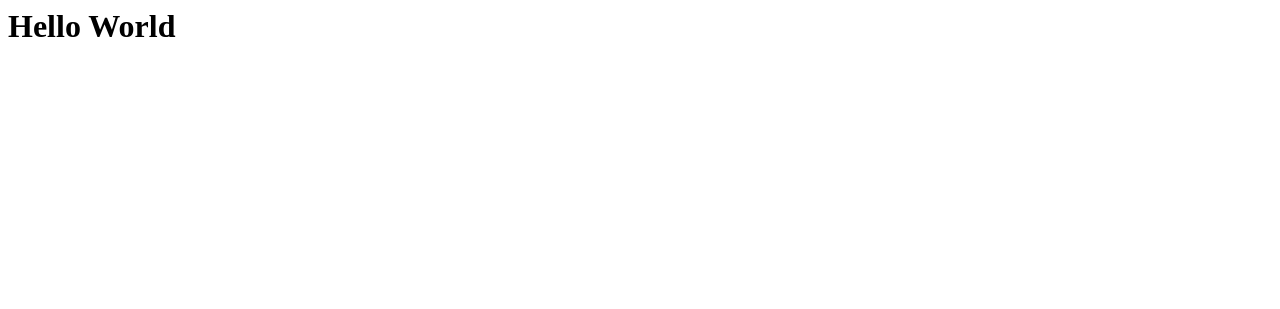
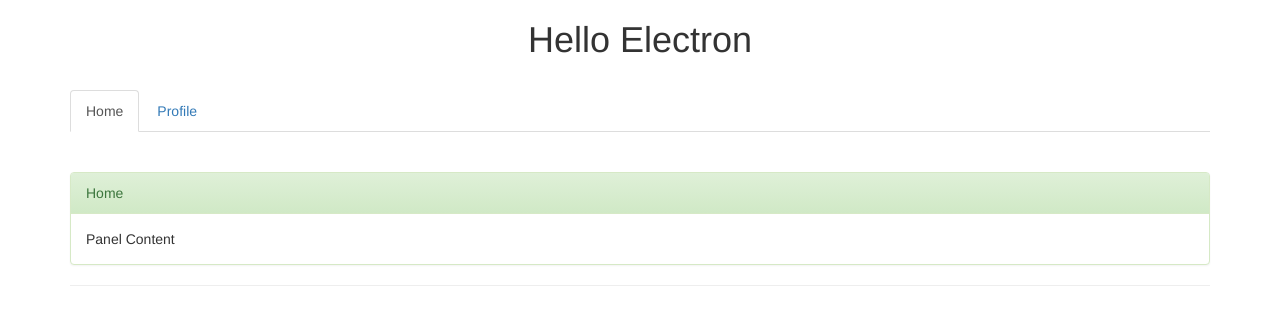
Before and after one commit to Gogistics/prjElectronDemos, an Electron app: page templates/index.html in a window 1280 px wide. Drawn offline with nearby package versions, Linux system fonts and the light colour scheme.

Commit message:
include necessary libs and update UI with bootstrap

```diff
--- a/templates/index.html
+++ b/templates/index.html
@@ -1,9 +1,45 @@
 <html>
     <head>
         <meta charset="utf-8">
+
+<!-- Bootstrap Core CSS -->
+<link type="text/css" rel="stylesheet" href="../node_modules/bootstrap/dist/css/bootstrap.min.css">
+<link type="text/css" rel="stylesheet" href="../node_modules/bootstrap/dist/css/bootstrap-theme.min.css">
         <title>First App</title>
     </head>
     <body>
-        <h1>Hello World</h1>
+        <div class="container">
+            <h1 class="text-center">Hello Electron</h1>
+            <br>
+            <ul class="nav nav-tabs">
+                <li role="presentation" class="active"><a href="" data-target="#home" data-toggle="tab">Home</a></li>
+                <li role="presentation"><a href="" data-target="#profile" data-toggle="tab">Profile</a></li>
+            </ul>
+
+            <div class="tab-content">
+			  <div class="tab-pane active" id="home">
+                <br><br>
+                <div class = "panel panel-success">
+                    <div class = "panel-heading">Home</div>
+                    <div class="panel-body">Panel Content</div>
+                </div>
+                <hr>
+              </div>
+			  <div class="tab-pane" id="profile">
+                <br><br>
+                <div class = "panel panel-success">
+                    <div class = "panel-heading">Profile</div>
+                    <div class="panel-body">Panel Content</div>
+                </div>
+                <hr>
+              </div>
+			</div>
+        </div>
+        <script>
+            window.$ = window.jQuery = require('../node_modules/jquery/dist/jquery.min.js');
+            require('../node_modules/bootstrap/dist/js/bootstrap.min.js');
+            require('../node_modules/angular/angular.min.js');
+            require('../index.js');
+        </script>
     </body>
 </html>
```
